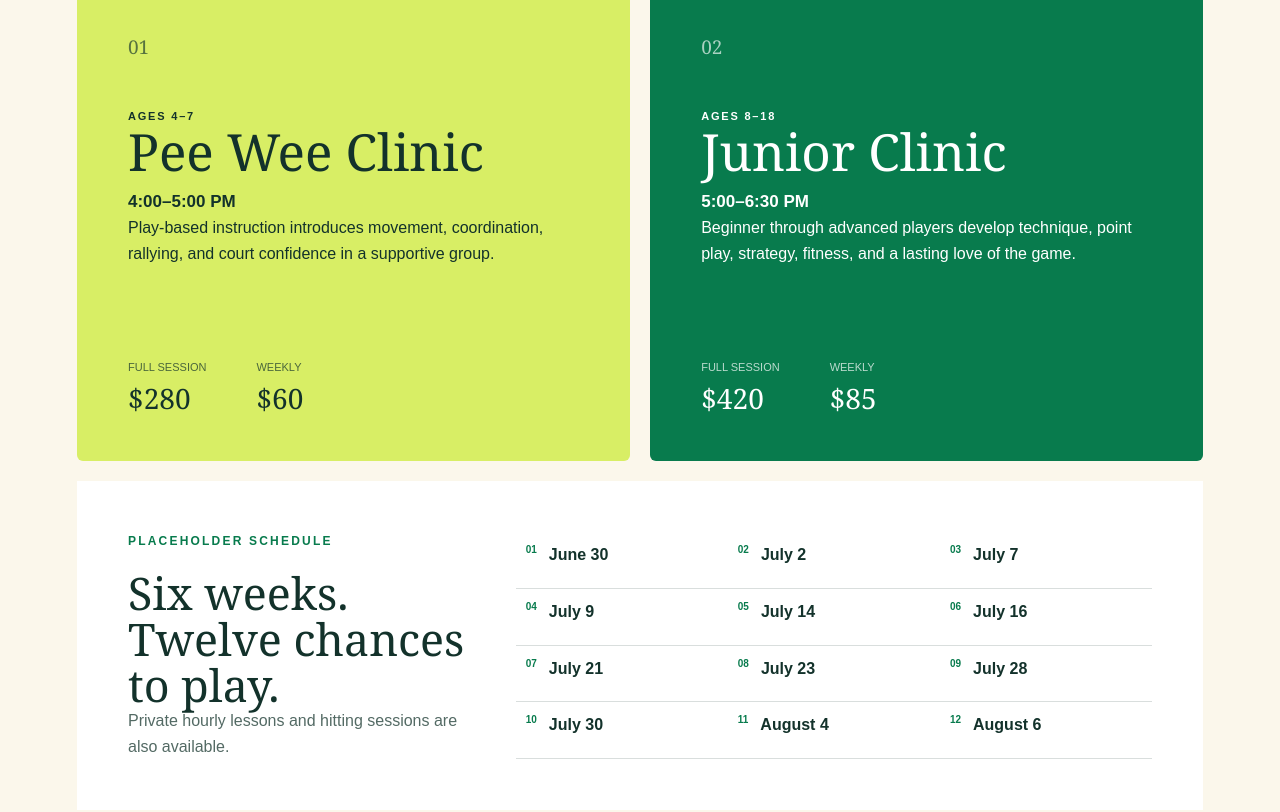
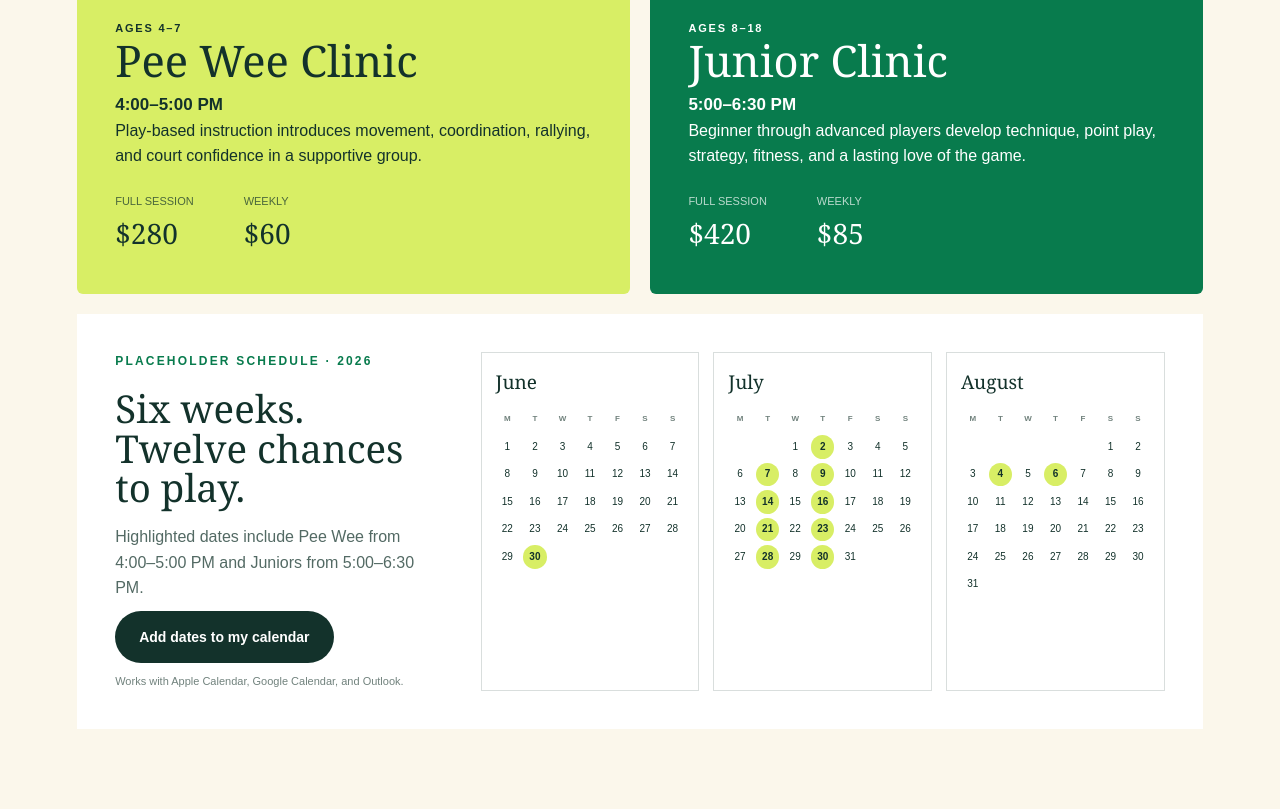
Before and after one commit to logmaund/onelovekidstennis, a Next.js app: page / in a window 1280 px wide. Shown: the part 1460-2272 px from the top of the page. Built offline with nearby package versions, Linux system fonts and the light colour scheme.

Commit message:
Compact programs and add clinic calendar

```diff
--- a/app/globals.css
+++ b/app/globals.css
@@ -148,6 +148,8 @@ h1 em { color: var(--green); font-weight: 500; }
 .trust-strip span { color: #cad6d2; font-size: 13px; }
 
 .section { padding: 110px clamp(24px, 6vw, 92px); }
+.programs { padding-bottom: 80px; padding-top: 80px; }
+.programs .section-heading { margin-bottom: 28px; }
 .section-heading { align-items: end; display: grid; gap: 50px; grid-template-columns: 1.4fr 0.6fr; margin-bottom: 45px; }
 h2 { font-size: clamp(43px, 5.5vw, 76px); letter-spacing: -3px; margin-bottom: 0; }
 .section-heading > p { color: #536a64; margin: 0 0 8px; }
@@ -155,24 +157,32 @@ h2 { font-size: clamp(43px, 5.5vw, 76px); letter-spacing: -3px; margin-bottom: 0
 .placeholder-notice strong { flex: 0 0 auto; font-size: 12px; letter-spacing: 1px; text-transform: uppercase; }
 .placeholder-notice span { font-size: 13px; }
 .program-grid { display: grid; gap: 20px; grid-template-columns: 1fr 1fr; }
-.program-card { border-radius: 6px; min-height: 480px; overflow: hidden; padding: clamp(30px, 4vw, 58px); position: relative; }
+.program-card { border-radius: 6px; min-height: 350px; overflow: hidden; padding: clamp(26px, 3vw, 40px); position: relative; }
 .pee-wee { background: var(--lime); }
 .junior { background: var(--green); color: white; }
-.card-number { font-family: Georgia, serif; font-size: 19px; margin-bottom: 45px; opacity: .65; }
+.card-number { font-family: Georgia, serif; font-size: 16px; margin-bottom: 22px; opacity: .65; }
 .card-label { font-size: 11px; font-weight: 900; letter-spacing: 1.8px; text-transform: uppercase; }
-.program-card h3 { font-size: clamp(38px, 4vw, 59px); margin-bottom: 10px; }
+.program-card h3 { font-size: clamp(34px, 3.4vw, 50px); margin-bottom: 8px; }
 .program-time { font-size: 17px; font-weight: 800; }
 .program-card > p:not(.card-label):not(.program-time) { max-width: 510px; }
-.program-card dl { bottom: 40px; display: flex; gap: 50px; margin: 32px 0 0; position: absolute; }
+.program-card dl { display: flex; gap: 50px; margin: 24px 0 0; }
 .program-card dl div { display: flex; flex-direction: column; }
 .program-card dt { font-size: 11px; opacity: .72; text-transform: uppercase; }
 .program-card dd { font-family: Georgia, serif; font-size: 28px; margin: 0; }
-.schedule-card { background: white; display: grid; gap: 45px; grid-template-columns: .7fr 1.3fr; margin-top: 20px; padding: clamp(30px, 4vw, 58px); }
-.schedule-card h3 { font-size: clamp(33px, 3.5vw, 48px); }
-.schedule-card > div > p:last-child { color: #536a64; }
-.date-list { display: grid; gap: 0; grid-template-columns: repeat(3, 1fr); list-style: none; margin: 0; padding: 0; }
-.date-list li { border-bottom: 1px solid var(--line); display: flex; font-weight: 800; gap: 12px; padding: 10px; }
-.date-list span { color: var(--green); font-size: 10px; font-weight: 900; }
+.schedule-card { background: white; display: grid; gap: 36px; grid-template-columns: .65fr 1.35fr; margin-top: 20px; padding: clamp(26px, 3vw, 42px); }
+.schedule-card h3 { font-size: clamp(31px, 3vw, 43px); margin-bottom: 16px; }
+.schedule-copy > p:not(.eyebrow) { color: #536a64; }
+.calendar-download { background: var(--ink); color: white; margin-top: 10px; }
+.calendar-download:hover { background: var(--green); }
+.schedule-copy small { color: #71827d; display: block; font-size: 11px; margin-top: 10px; }
+.calendar-widget { display: grid; gap: 14px; grid-template-columns: repeat(3, 1fr); }
+.mini-calendar { border: 1px solid var(--line); padding: 14px; }
+.mini-calendar h4 { font-family: Georgia, serif; font-size: 19px; margin: 0 0 10px; }
+.calendar-grid { display: grid; gap: 4px; grid-template-columns: repeat(7, 1fr); }
+.calendar-grid b, .calendar-grid span { align-items: center; aspect-ratio: 1; display: flex; font-size: 10px; justify-content: center; }
+.calendar-grid b { color: #71827d; font-size: 8px; }
+.calendar-grid .session-day { background: var(--lime); border-radius: 50%; color: var(--ink); font-weight: 900; }
+.empty-day { visibility: hidden; }
 
 .coach { background: white; display: grid; gap: clamp(50px, 8vw, 130px); grid-template-columns: .82fr 1.18fr; }
 .coach-visual { align-items: center; aspect-ratio: .84; background: var(--orange); color: white; display: flex; justify-content: center; overflow: hidden; position: relative; }
@@ -214,6 +224,7 @@ footer p:last-child { text-align: right; }
   .court-card { justify-self: center; width: min(58vw, 370px); }
   .trust-strip { flex-direction: column; gap: 3px; }
   .section-heading, .schedule-card, .coach { grid-template-columns: 1fr; }
+  .calendar-widget { max-width: 680px; }
   .coach-visual { max-width: 580px; }
   .contact-grid { grid-template-columns: 1fr; }
   footer { grid-template-columns: 1fr; }
@@ -230,9 +241,10 @@ footer p:last-child { text-align: right; }
   .court-card { padding-left: 30px; width: min(74vw, 310px); }
   .court-motto { font-size: clamp(25px, 8vw, 36px); left: 0; }
   .program-grid { grid-template-columns: 1fr; }
-  .program-card { min-height: 500px; }
+  .program-card { min-height: 0; }
   .schedule-card { padding: 28px 20px; }
-  .date-list { grid-template-columns: 1fr 1fr; }
+  .calendar-widget { grid-template-columns: 1fr; }
+  .mini-calendar { max-width: 310px; width: 100%; }
   .placeholder-notice { align-items: flex-start; flex-direction: column; gap: 2px; }
   .register-band { align-items: flex-start; flex-direction: column; }
   .button-light { width: 100%; }
--- a/app/page.tsx
+++ b/app/page.tsx
@@ -1,17 +1,10 @@
-const sessionDates = [
-  "June 30",
-  "July 2",
-  "July 7",
-  "July 9",
-  "July 14",
-  "July 16",
-  "July 21",
-  "July 23",
-  "July 28",
-  "July 30",
-  "August 4",
-  "August 6",
+const calendarMonths = [
+  { name: "June", leadingDays: 0, days: 30, sessions: [30] },
+  { name: "July", leadingDays: 2, days: 31, sessions: [2, 7, 9, 14, 16, 21, 23, 28, 30] },
+  { name: "August", leadingDays: 5, days: 31, sessions: [4, 6] },
 ];
+
+const weekdays = ["M", "T", "W", "T", "F", "S", "S"];
 
 export default function Home() {
   return (
@@ -118,14 +111,31 @@ export default function Home() {
         </div>
 
         <div className="schedule-card">
-          <div>
-            <p className="eyebrow">Placeholder schedule</p>
+          <div className="schedule-copy">
+            <p className="eyebrow">Placeholder schedule · 2026</p>
             <h3>Six weeks. Twelve chances to play.</h3>
-            <p>Private hourly lessons and hitting sessions are also available.</p>
+            <p>Highlighted dates include Pee Wee from 4:00–5:00 PM and Juniors from 5:00–6:30 PM.</p>
+            <a className="button calendar-download" href="./onelove-2026-clinic-schedule.ics" download>
+              Add dates to my calendar
+            </a>
+            <small>Works with Apple Calendar, Google Calendar, and Outlook.</small>
           </div>
-          <ol className="date-list">
-            {sessionDates.map((date, index) => <li key={date}><span>{String(index + 1).padStart(2, "0")}</span>{date}</li>)}
-          </ol>
+          <div className="calendar-widget" aria-label="2026 clinic calendar">
+            {calendarMonths.map((month) => (
+              <section className="mini-calendar" key={month.name} aria-label={`${month.name} 2026`}>
+                <h4>{month.name}</h4>
+                <div className="calendar-grid">
+                  {weekdays.map((day, index) => <b key={`${month.name}-${day}-${index}`}>{day}</b>)}
+                  {Array.from({ length: month.leadingDays }, (_, index) => <span className="empty-day" key={`empty-${index}`} />)}
+                  {Array.from({ length: month.days }, (_, index) => {
+                    const day = index + 1;
+                    const isSession = month.sessions.includes(day);
+                    return <span className={isSession ? "session-day" : ""} key={day} aria-label={isSession ? `${month.name} ${day}, clinic day` : undefined}>{day}</span>;
+                  })}
+                </div>
+              </section>
+            ))}
+          </div>
         </div>
       </section>
 
```
Also changed, not shown: 1 other file (tests, documents, lock files or other folders).
